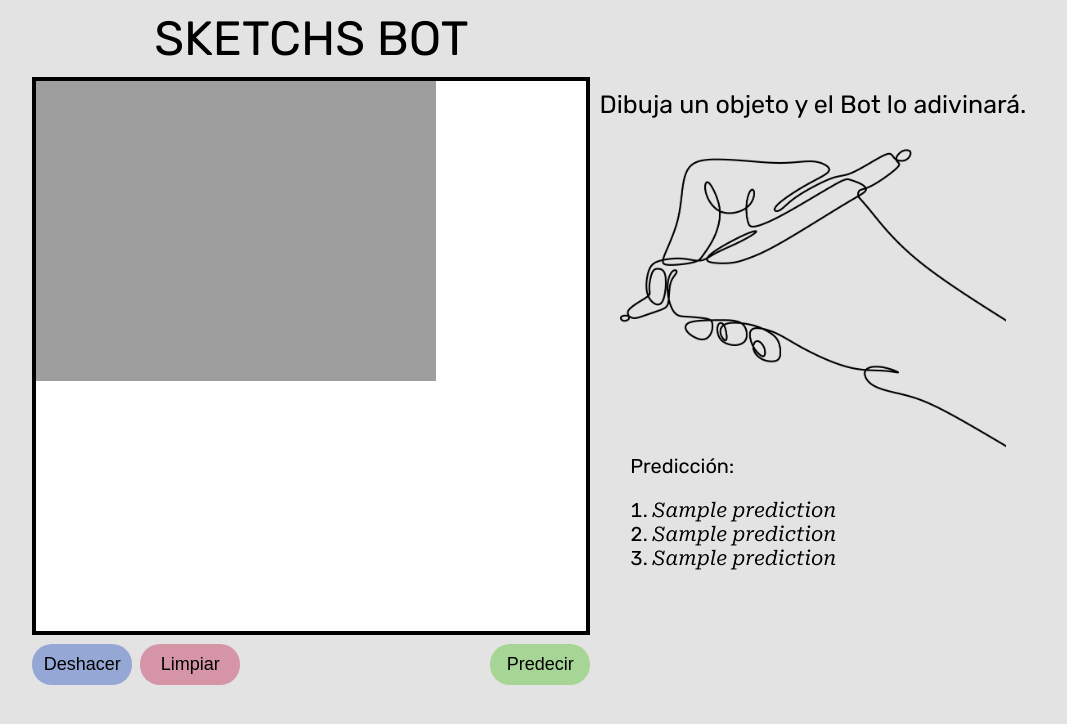
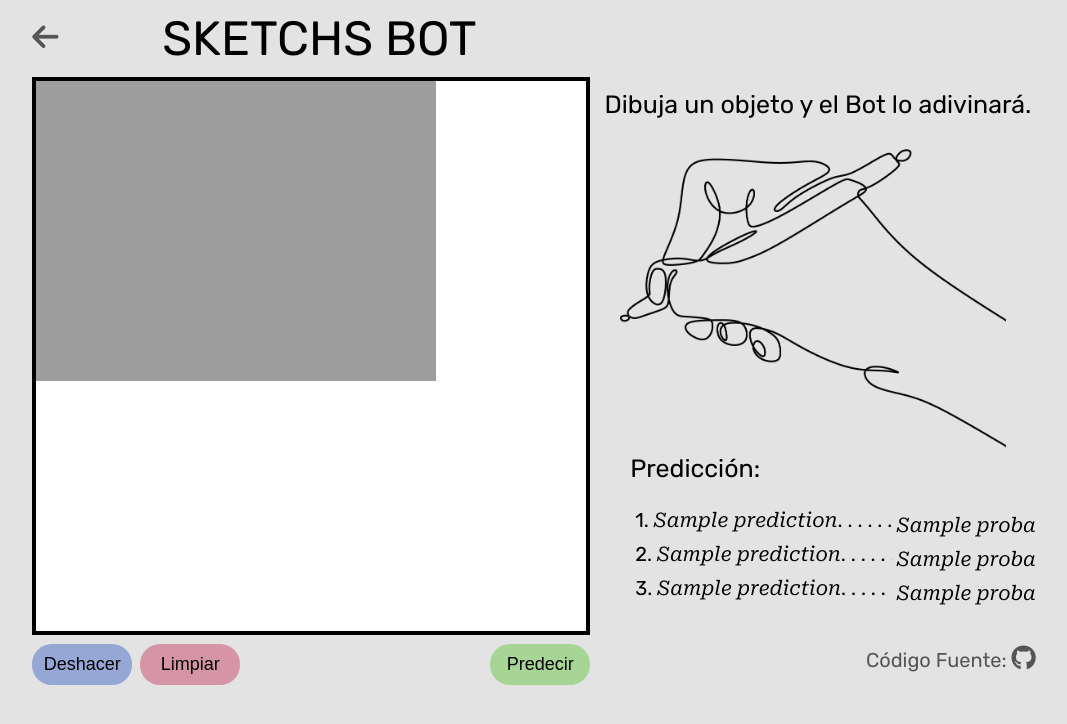
Before and after one commit to CrisLeaf/sketches_bot, a Flask app: template app/templates/drawing.html in a window 1280 px wide. Shown: the top 724 px of the page, without its empty margins (106-1173 px from the left). Run offline with Flask 2, Linux system fonts and the light colour scheme; the template is opened without the code that fills it: most values are stand-ins (such as "Sample title", 1, 10 or a date in 2020).

Commit message:
Working on 2k screen

```diff
--- a/app/classifier.py
+++ b/app/classifier.py
@@ -14,4 +14,4 @@ BASE_SIZE = 550
 model = MobileNet(input_shape=(size, size, 1), alpha=1, weights=None, classes=num_classes)
 model.compile(optimizer=Adam(learning_rate=0.002), loss="categorical_crossentropy")
 
-model.load_weights("app/classifier_weights.h5")
+model.load_weights("app/static/classifier_weights.h5")
--- a/app/main.py
+++ b/app/main.py
@@ -14,10 +14,13 @@ bp = Blueprint("main", __name__, url_prefix="/")
 @bp.route("/", methods=["GET"])
 def drawing():
 	predictions = []
-	return render_template("drawing.html", predictions=predictions)
+	probas = []
+	return render_template("drawing.html",
+						   predictions=predictions, probas=probas)
 
 @bp.route("/", methods=["POST"])
 def prediction():
+	print("Enter prediction func")
 	canvasdata = request.form["canvasimg"]
 	input_image = request.form["canvasimg"].split(",")[1]
 
@@ -33,15 +36,17 @@ def prediction():
 	input_image = np.expand_dims(input_image, axis=0)
 	input_image = np.expand_dims(input_image, axis=3)
 
-	prediction = model.predict(input_image, batch_size=128, verbose=1)
-	prediction_probas = np.sort(-prediction, axis=1)[:, :3]
-	prediction = pd.DataFrame(np.argsort(-prediction, axis=1)[:, :3], columns=['a', 'b', 'c'])
-	prediction = prediction.replace(all_categories)
+	predictions = model.predict(input_image, batch_size=128, verbose=1)
+	probas = np.sort(-predictions, axis=1)[:, :3]
+	probas = [f"{-proba:.1%}" for proba in probas[0]]
 
-	predictions = [
-		f"{pred} {'.' * (50 - len(str(pred)))} {-proba:.1%}"
-		for pred, proba in zip(prediction.values[0], prediction_probas[0])
-	]
+	predictions = pd.DataFrame(np.argsort(-predictions, axis=1)[:, :3], columns=['a', 'b', 'c'])
+	predictions = predictions.replace(all_categories)
+	predictions = predictions.values[0]
+
+	if np.amax(input_image) == -1.0:
+		predictions = []
+		probas = []
 
 	return render_template("drawing.html", canvasdata=canvasdata,
-						   predictions=predictions)
+						   predictions=predictions, probas=probas)
--- a/app/static/style.css
+++ b/app/static/style.css
@@ -11,6 +11,19 @@ body {
 	text-align: center;
 }
 
+.fnt-roboto {
+	font-family: "Roboto Serif", sans-serif;
+}
+
+a {
+	color: #555;
+	text-decoration: none;
+}
+
+a:hover {
+	color: #888;
+	transition: color 0.2s ease;
+}
 
 /******* LEFT ************************************************************************************/
 
@@ -21,6 +34,12 @@ body {
 .left-title {
 	font-size: 48px;
 	padding: 10px;
+}
+
+.previous-page {
+	font-size: 30px;
+	float: left;
+	padding-top: 20px;
 }
 
 
@@ -37,22 +56,38 @@ body {
 	margin: 4px;
 	border: 0;
 }
+.button:hover {
+	cursor: pointer;
+}
 
 .undo-button {
 	background-color: #95A7D5;
 	margin-left: 0px;
 	float: left;
 }
+.undo-button:hover {
+	background-color: #788FC9;
+	transition: background-color 0.2s ease;
+}
 .clear-button {
 	background-color: #D595A7;
 	border-color: yellow;
 	float: left;
 }
+.clear-button:hover {
+	background-color: #C9788F;
+	transition: background-color 0.2s ease;
+}
+
 .pred-button {
 	background-color: #A7D595;
 	position: absolute;
 	display: block;
 	margin-left: 458px;
+}
+.pred-button:hover {
+	background-color: #8FC978;
+	transition: background-color 0.2s ease;
 }
 
 /******* RIGHT ***********************************************************************************/
@@ -63,6 +98,7 @@ body {
 .description {
 	font-size: 25px;
 	margin-top: 90px;
+	margin-left: 10px;
 }
 
 .prediction {
@@ -70,12 +106,9 @@ body {
 	text-align: left;
 }
 
-.predicted {
-	font-family: "Roboto Serif", sans-serif;
-}
-
-ol {
-	padding: 0;
+.pred-title {
+	font-size: 25px;
+	padding: 0 0 20px 0;
 }
 
 img {
@@ -83,8 +116,41 @@ img {
 	height: 300px;
 }
 
-li {
-	display: list-item;
-	list-style-position: inside;
+.aln-right {
+	text-align: right;
+}
 
+.entry {
+	display: grid;
+	grid-template-columns: auto max-content;
+	grid-template-areas: "predicted proba";
+	align-items: end;
 }
+
+.predicted {
+	grid-area: predicted;
+	position: relative;
+	overflow: hidden;
+	white-space: nowrap;
+	margin: 5px;
+}
+.predicted::after {
+	position: absolute;
+	overflow: hidden;
+	content: " . . . . . . . . . . . . . . . . . . . . . . . . . . . . . . . . . . . . . . . . . ";
+	text-align: right;
+}
+.proba {
+	grid-area: proba;
+}
+
+.source-code {
+	text-align: right;
+	color: #555;
+	margin: 40px 0 0 0;
+	float: right;
+}
+.fa-github {
+	color: #555;
+	font-size: 25px;
+}
--- a/app/templates/drawing.html
+++ b/app/templates/drawing.html
@@ -12,17 +12,25 @@
   <link
     href="https://fonts.googleapis.com/css2?family=Roboto+Serif:ital@1&family=Rubik:wght@400;700&display=swap"
     rel="stylesheet">
+  <link rel="stylesheet"
+        href="https://cdnjs.cloudflare.com/ajax/libs/font-awesome/6.0.0-beta3/css/all.min.css"
+        integrity="sha512-Fo3rlrZj/k7ujTnHg4CGR2D7kSs0v4LLanw2qksYuRlEzO+tcaEPQogQ0KaoGN26/zrn20ImR1DfuLWnOo7aBA=="
+        crossorigin="anonymous" referrerpolicy="no-referrer"/>
 </head>
 <body>
 <div class="content">
   <section class="left">
     <div>
+      <a href="https://protected-fjord-89393.herokuapp.com/" class="previous-page">
+        <i class="fas fa-arrow-left"></i>
+      </a>
       <div class="left-title">SKETCHS BOT</div>
       <form method="post" action="{{ url_for('main.prediction') }}" id="prediction-form">
         <input type="hidden" id="canvasimg" name="canvasimg">
         <input type="hidden" id="canvasdata" name="canvasdata" value="{{ canvasdata }}">
         <canvas id="canvas"></canvas>
-        <button onClick="submit_canvas()" type="submit" class="button pred-button">Predecir</button>
+        <button onClick="submit_canvas()" type="submit" class="button pred-button">Predecir
+        </button>
       </form>
       <script src="{{ url_for('static', filename='canvas.js') }}"></script>
     </div>
@@ -41,14 +49,26 @@
       <img src="{{ url_for('static', filename='hand_image.png') }}"/>
     </div>
     <div class="prediction">
-      Predicción:
-      <div>
-        <ol start="1">
-          <li><span class="predicted">{{ predictions[0] }}</span></li>
-          <li><span class="predicted">{{ predictions[1] }}</span></li>
-          <li><span class="predicted">{{ predictions[2] }}</span></li>
-        </ol>
+      <div class="pred-title">Predicción:</div>
+      <div class="toc">
+        <div class="entry">
+          <div class="predicted">1. <span class="fnt-roboto">{{ predictions[0] }}</span></div>
+          <div class="proba fnt-roboto">{{ probas[0] }}</div>
+        </div>
+        <div class="entry">
+          <div class="predicted">2. <span class="fnt-roboto">{{ predictions[1] }}</span></div>
+          <div class="proba fnt-roboto">{{ probas[1] }}</div>
+        </div>
+        <div class="entry">
+          <div class="predicted">3. <span class="fnt-roboto">{{ predictions[2] }}</span></div>
+          <div class="proba fnt-roboto">{{ probas[2] }}</div>
+        </div>
       </div>
+    </div>
+    <div class="source-code">
+      <a href="https://github.com/CrisLeaf/sketches_bot" target="_blank">
+        Código Fuente: <i class="fab fa-github"></i>
+      </a>
     </div>
   </section>
 </div>
```
Also changed, not shown: 1 other file.
